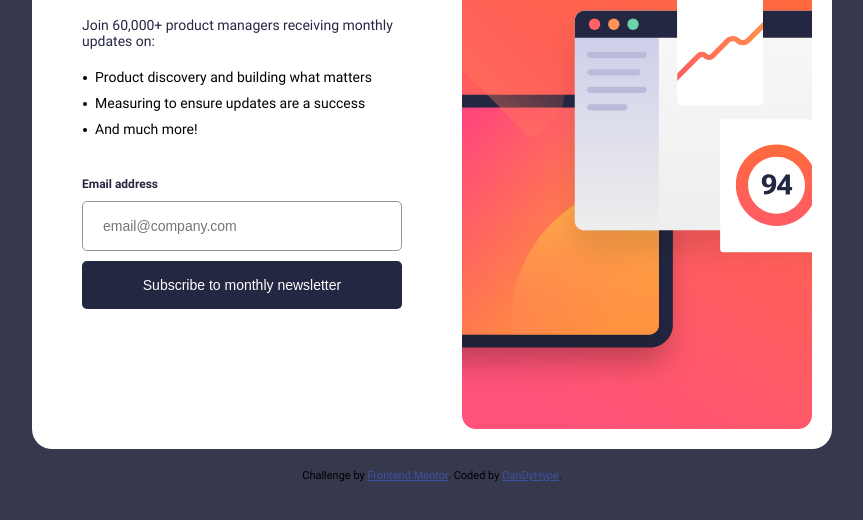
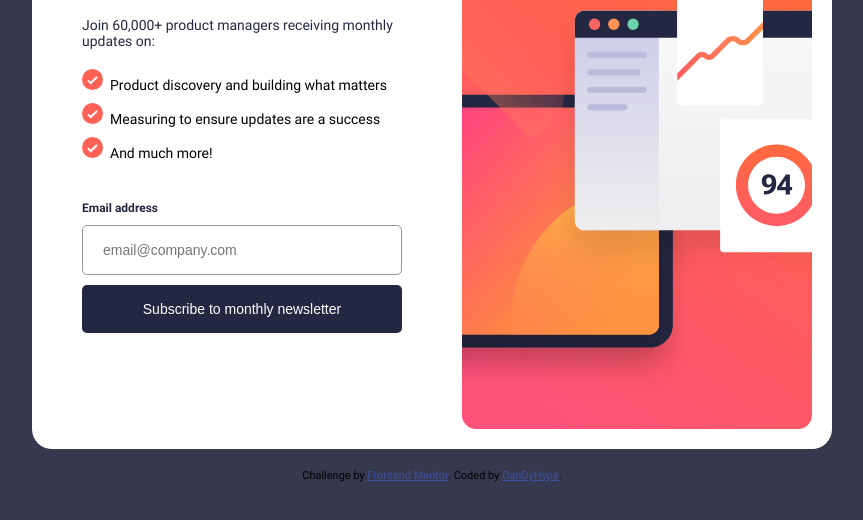
Before and after one commit to DandyHype/newsletter-sign-up-with-success-message-main, a plain HTML site: page index.html in a window 1280 px wide. Shown: the part 210-730 px from the top of the page, without its empty margins (208-1071 px from the left). Drawn offline with Linux system fonts and the light colour scheme; the site is published under a folder, as on GitHub Pages, so addresses that start at the root find nothing.

Commit message:
fixed list style image path

```diff
--- a/index.html
+++ b/index.html
@@ -83,7 +83,7 @@
     }
 
     ul {
-      list-style-image: url(/assets/images/icon-list.svg);
+      list-style-image: url(./assets/images/icon-list.svg);
       list-style-position: inside;
       padding-left: 0;
       margin-bottom: 40px;
```
